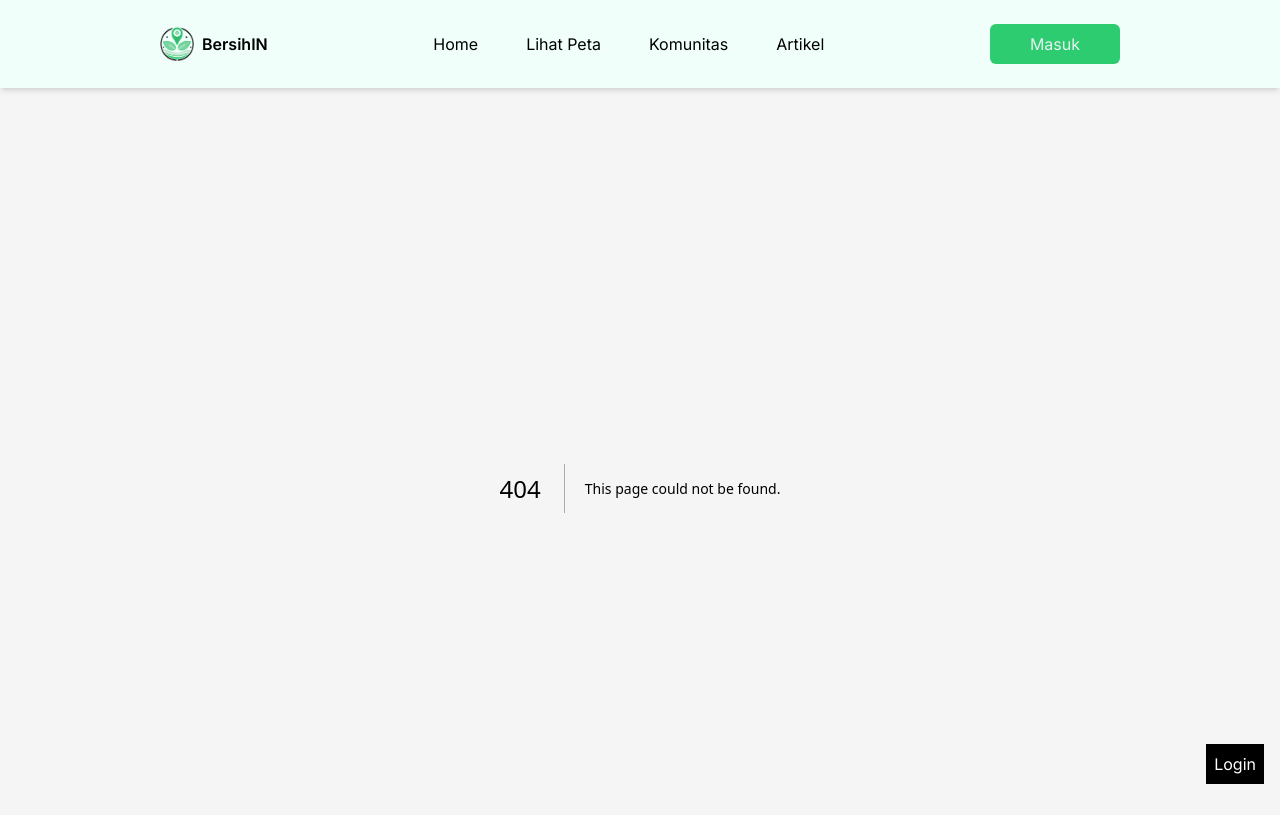
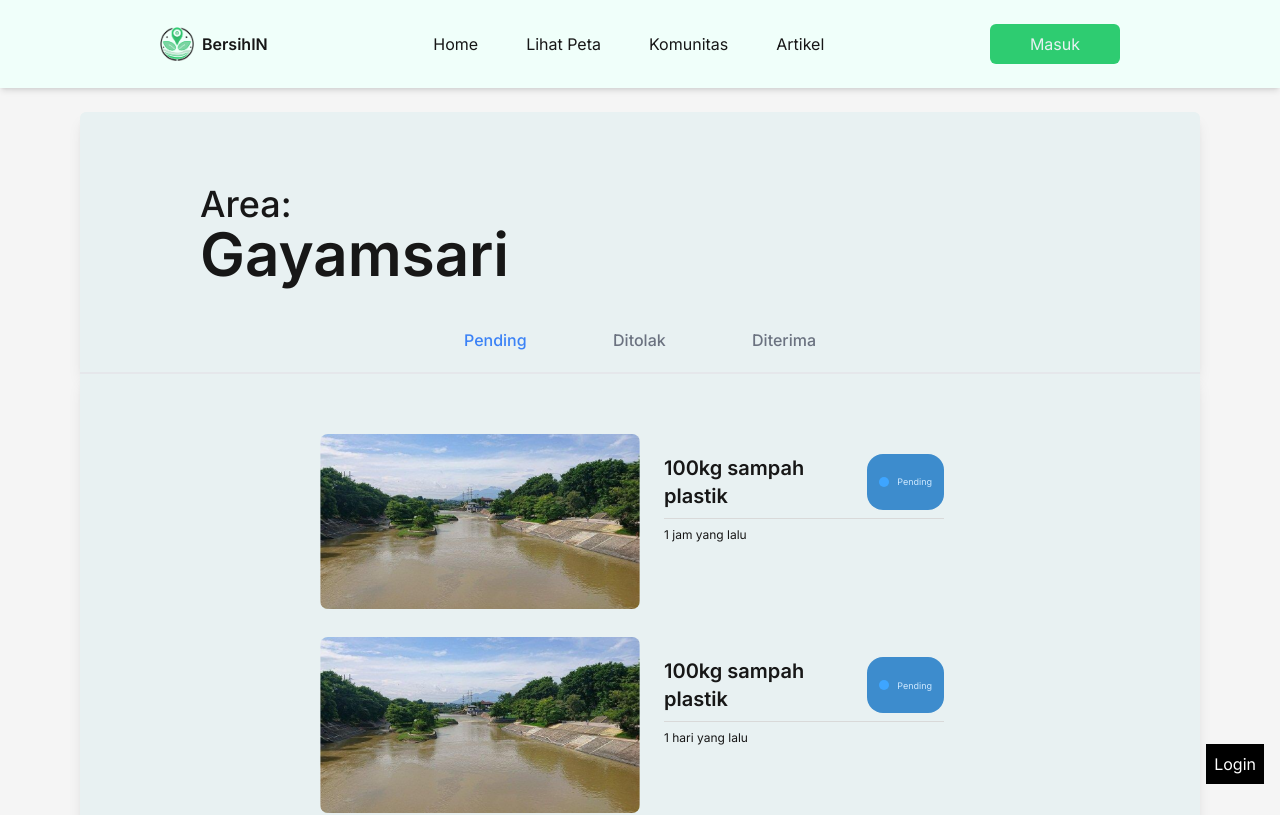
Before and after one commit to MDAlviano/BersihIN, a Next.js app: page /dashboard/moderator/laporan in a window 1280 px wide. Before the commit this address had no page. Shown: the top 815 px of the page. Built offline with nearby package versions, Linux system fonts and the light colour scheme.

Commit message:
change image from geist-icons into react-icons

```diff
--- a/package.json
+++ b/package.json
@@ -16,8 +16,8 @@
     "next-auth": "^5.0.0-beta.25",
     "react": "^19.0.0",
     "react-dom": "^19.0.0",
-    "zod": "^3.24.1",
-    "react-icons": "^5.4.0"
+    "react-icons": "^5.4.0",
+    "zod": "^3.24.1"
   },
   "devDependencies": {
     "@eslint/eslintrc": "^3",
--- a/src/app/article/detail/page.tsx
+++ b/src/app/article/detail/page.tsx
@@ -2,7 +2,7 @@
 
 import Image from "next/image";
 import exampleImg from "../../../../public/images/example-banjir-kanal.png";
-import { ThumbsUp, ThumbsDown, MessageCircle } from "@geist-ui/icons";
+import { LuThumbsUp, LuThumbsDown, LuMessageCircleMore,  } from "react-icons/lu";
 
 export default function Page() {
   const triggerBtn = () => {
@@ -24,7 +24,7 @@ export default function Page() {
       {/* article */}
       <div id="article-post" className="flex flex-col-reverse lg:grid lg:grid-cols-2 my-4">
         <div className="lg:hidden w-fit flex flex-row gap-1 px-3 py-1 bg-color1 hover:bg-green-500 rounded-xl text-white text-[10px] cursor-pointer">
-          <MessageCircle size={14} />
+          <LuMessageCircleMore size={14} />
           <h6 className="self-center">{totalComment}</h6>
         </div>
         <Image src={exampleImg} alt="leadership" className="my-3 lg:my-0 rounded-lg w-full h-fit lg:w-[570px] lg:h-[320px]" />
@@ -36,7 +36,7 @@ export default function Page() {
             platform komunitas seperti BersihIN. Mari kita lanjutkan perjuangan kita kedepannya!
           </p>
           <div className="hidden w-fit lg:flex flex-row gap-1 px-3 py-1 bg-color1 hover:bg-green-500 rounded-lg text-white text-[10px] cursor-pointer">
-            <MessageCircle size={14} />
+            <LuMessageCircleMore size={14} />
             <h6 className="self-center">{totalComment}</h6>
           </div>
         </div>
@@ -77,12 +77,12 @@ export default function Page() {
               </p>
               <div id="action" className="flex flex-row gap-4 my-2 lg:my-3 text-gray-500">
                 <div id="like" className="flex flex-row gap-1 text-xs lg:text-sm">
-                  <ThumbsUp size={18} className="cursor-pointer" />
+                  <LuThumbsUp size={18} className="cursor-pointer" />
                   <p id="totalLike" className="self-center">
                     {detail[3]}
                   </p>
                 </div>
-                <ThumbsDown size={18} className="cursor-pointer" />
+                <LuThumbsDown size={18} className="cursor-pointer" />
               </div>
             </div>
           </div>
--- a/src/app/community/new/page.tsx
+++ b/src/app/community/new/page.tsx
@@ -1,4 +1,4 @@
-import { PlusSquare } from "@geist-ui/icons";
+import { BsPlusSquare } from "react-icons/bs";
 
 export default function Page() {
     return(
@@ -14,7 +14,7 @@ export default function Page() {
                 <textarea id="input-description" name="description" rows={5} placeholder="Bagikan ceritamu disini..." className="py-3 px-7 rounded-lg border border-color1 bg-color5 focus:outline-none focus:border-2"></textarea>
                 <div className="flex flex-col gap-4 py-4 px-6 rounded-lg border border-color1">
                     <h5 className="text-[#8A8A8A]">Tambahkan kategori:</h5>
-                    <button id="btn-add-category" className="w-full bg-color1 py-3 text-white font-semibold rounded-xl"><PlusSquare className="mx-auto"/></button>
+                    <button id="btn-add-category" className="w-full bg-color1 py-3 text-white font-semibold rounded-xl"><BsPlusSquare className="mx-auto"/></button>
                 </div>
                 <button id="btn-submit" className="w-full bg-color1 py-3 text-white font-semibold rounded-xl my-4 lg:my-8">Upload</button>
             </div>
--- a/src/app/community/post/detail/page.tsx
+++ b/src/app/community/post/detail/page.tsx
@@ -2,7 +2,8 @@
 
 import Image from "next/image";
 import exampleImg from "../../../../../public/images/example-banjir-kanal.png";
-import { ThumbsUp, ThumbsDown, MessageCircle, Plus, ChevronDown, ChevronUp } from "@geist-ui/icons";
+import { LuThumbsUp, LuThumbsDown, LuMessageCircleMore,  } from "react-icons/lu";
+import { GoPlus, GoChevronDown } from "react-icons/go";
 import { useState } from "react";
 
 export default function Page() {
@@ -36,7 +37,7 @@ export default function Page() {
       {/* article */}
       <div id="article-post" className="flex flex-col-reverse lg:grid lg:grid-cols-2 my-4">
         <div className="lg:hidden w-fit flex flex-row gap-1 px-3 py-1 bg-color1 hover:bg-green-500 rounded-xl text-white text-[10px] cursor-pointer">
-          <MessageCircle size={14} />
+          <LuMessageCircleMore size={14} />
           <h6 className="self-center">{totalComment}</h6>
         </div>
         <Image src={exampleImg} alt="leadership" className="my-3 lg:my-0 rounded-lg w-full h-fit lg:w-[570px] lg:h-[320px]" />
@@ -55,7 +56,7 @@ export default function Page() {
               </div>
               <button onClick={triggerBtn} id="follow_button" className="flex flex-row self-center bg-color1 h-fit py-1 px-2 gap-2 rounded-lg cursor-pointer hover:bg-green-500 text-white text-sm font-medium">
                 Ikuti
-                <Plus size={16} color="#fff" className="self-center" />
+                <GoPlus size={16} color="#fff" className="self-center" />
               </button>
             </div>
           </div>
@@ -75,7 +76,7 @@ export default function Page() {
           </p>
           {/* action */}
           <div className="hidden w-fit lg:flex flex-row gap-1 px-3 py-1 bg-color1 hover:bg-green-500 rounded-lg text-white text-[10px] cursor-pointer">
-            <MessageCircle size={14} />
+            <LuMessageCircleMore size={14} />
             <h6 className="self-center">{totalComment}</h6>
           </div>
         </div>
@@ -116,16 +117,16 @@ export default function Page() {
               </p>
               <div id="action" className="flex flex-row gap-4 my-2 lg:my-3 text-gray-500">
                 <div id="like" className="flex flex-row gap-1 text-xs lg:text-sm">
-                  <ThumbsUp size={18} className="cursor-pointer" />
+                  <LuThumbsUp size={18} className="cursor-pointer" />
                   <p id="totalLike" className="self-center">
                     {detail[3]}
                   </p>
                 </div>
-                <ThumbsDown size={18} className="cursor-pointer" />
+                <LuThumbsDown size={18} className="cursor-pointer" />
                 <button onClick={triggerBtn} className="bg-none text-black text-xs lg:text-sm font-medium self-center">Balas</button>
               </div>
               <button onClick={toggleReply} id="show_reply_comment" className="flex flex-row bg-color6 gap-2 my-3 lg:my-2 py-[6px] px-4 rounded-3xl text-xs lg:text-sm font-semibold">
-                <ChevronDown size={18}/>1 balasan
+                <GoChevronDown size={18}/>1 balasan
               </button>
             </div>
           </div>
--- /dev/null
+++ b/src/app/dashboard/moderator/laporan/page.tsx
@@ -0,0 +1,132 @@
+"use client";
+
+import Link from "next/link";
+import { useState } from "react";
+import exampleImg from "../../../../../public/images/example-banjir-kanal.png";
+import Image from "next/image";
+
+function Pending() {
+  const laporanData = [
+    { id: 1, title: "100kg sampah plastik", time: "1 jam yang lalu", status: "Pending" },
+    { id: 2, title: "100kg sampah plastik", time: "1 hari yang lalu", status: "Pending" },
+    { id: 3, title: "100kg sampah plastik", time: "18 jam yang lalu", status: "Pending" },
+  ];
+
+  return (
+    <div>
+      {laporanData.map((laporan) => (
+        <Link key={laporan.id} href={`/laporan/${laporan.id}`}>
+          <div className="flex my-3 lg:my-7 lg:gap-2">
+            <Image src={exampleImg} alt="example image" className="size-1/2 rounded-lg" />
+            <div className="flex flex-col flex-1 my-5 mx-4">
+              <div className="flex flex-row justify-between">
+                <h5 className="lg:text-xl text-xs font-semibold">{laporan.title}</h5>
+                <div id="pending-icon" className="bg-[#3D8CCD] rounded-2xl w-fit hidden lg:flex flex-row gap-2 py-1 px-3 items-center">
+                  <span className="w-[10px] h-[10px] rounded-full bg-[#3EA5FF]"></span>
+                  <h6 className="text-[9px] text-[#CFE9FF]">{laporan.status}</h6>
+                </div>
+              </div>
+              <span className="my-2 h-[1px] bg-[#D9D9D9] w-full"></span>
+              <p className="lg:text-xs text-[8px]">{laporan.time}</p>
+            </div>
+          </div>
+        </Link>
+      ))}
+    </div>
+  );
+}
+
+function Rejected() {
+  const laporanData = [
+    { id: 1, title: "100kg sampah plastik", time: "1 jam yang lalu", status: "Ditolak" },
+    { id: 2, title: "100g sampah plastik", time: "10 jam yang lalu", status: "Ditolak" },
+    { id: 3, title: "5kg botol plastik", time: "1 hari yang lalu", status: "Ditolak" },
+  ];
+
+  return (
+    <div>
+      {laporanData.map((laporan) => (
+        <Link key={laporan.id} href={`/laporan/${laporan.id}`}>
+          <div className="flex my-3 lg:my-7 lg:gap-2">
+            <Image src={exampleImg} alt="example image" className="size-1/2 rounded-lg" />
+            <div className="flex flex-col flex-1 my-5 mx-4">
+              <div className="flex flex-row justify-between">
+                <h5 className="lg:text-xl text-xs font-semibold">{laporan.title}</h5>
+                <div id="pending-icon" className="bg-red-500 rounded-2xl w-fit hidden lg:flex flex-row gap-2 py-1 px-3 items-center">
+                  <span className="w-[10px] h-[10px] rounded-full bg-red-700"></span>
+                  <h6 className="text-[9px] text-red-100">{laporan.status}</h6>
+                </div>
+              </div>
+              <span className="my-2 h-[1px] bg-[#D9D9D9] w-full"></span>
+              <p className="lg:text-xs text-[8px]">{laporan.time}</p>
+            </div>
+          </div>
+        </Link>
+      ))}
+    </div>
+  );
+}
+
+function Confirmed() {
+  const laporanData = [
+    { id: 1, title: "100kg sampah plastik", time: "1 hari yang lalu", status: "Diterima" },
+    { id: 2, title: "50g botol plastik", time: "5 jam yang lalu", status: "Diterima" },
+    { id: 3, title: "1kg sampah plastik", time: "10 jam yang lalu", status: "Diterima" },
+  ];
+
+  return (
+    <div>
+      {laporanData.map((laporan) => (
+        <Link key={laporan.id} href={`/laporan/${laporan.id}`}>
+          <div className="flex my-3 lg:my-7 lg:gap-2">
+            <Image src={exampleImg} alt="example image" className="size-1/2 rounded-lg" />
+            <div className="flex flex-col flex-1 my-5 mx-4">
+              <div className="flex flex-row justify-between">
+                <h5 className="lg:text-xl text-xs font-semibold">{laporan.title}</h5>
+                <div id="pending-icon" className="bg-[#64DF98] rounded-2xl w-fit hidden lg:flex flex-row gap-2 py-1 px-3 items-center">
+                  <span className="w-[10px] h-[10px] rounded-full bg-color1"></span>
+                  <h6 className="text-[9px] text-color8">{laporan.status}</h6>
+                </div>
+              </div>
+              <span className="my-2 h-[1px] bg-[#D9D9D9] w-full"></span>
+              <p className="lg:text-xs text-[8px]">{laporan.time}</p>
+            </div>
+          </div>
+        </Link>
+      ))}
+    </div>
+  );
+}
+
+export default function Page() {
+  const [activeTab, setActiveTab] = useState("pending");
+
+  return (
+    <main className="lg:px-20 p-6">
+      <div className="flex flex-col lg:px-24 lg:pt-12 px-6 pt-6 rounded-t-md bg-color5 shadow-lg border-b-2">
+        <div id="info-wilayah" className="m-4 lg:m-6">
+          <h4 className="text-2xl lg:text-4xl font-medium">Area:</h4>
+          <h1 className="text-4xl lg:text-6xl font-semibold">Gayamsari</h1>
+        </div>
+
+        <div className="flex my-5 lg:px-72 px-10 gap-2 lg:text-base text-xs font-medium justify-around lg:justify-between">
+          <p className={`cursor-pointer ${activeTab === "pending" ? "text-blue-500" : "text-gray-500"}`} onClick={() => setActiveTab("pending")}>
+            Pending
+          </p>
+          <p className={`cursor-pointer ${activeTab === "rejected" ? "text-blue-500" : "text-gray-500"}`} onClick={() => setActiveTab("rejected")}>
+            Ditolak
+          </p>
+          <p className={`cursor-pointer ${activeTab === "confirmed" ? "text-blue-500" : "text-gray-500"}`} onClick={() => setActiveTab("confirmed")}>
+            Diterima
+          </p>
+        </div>
+      </div>
+
+      <div className="flex flex-col lg:px-60 lg:pb-6 px-6 lg:pt-8 pt-4 rounded-b-md bg-color5 shadow-lg">
+        {activeTab === "pending" && <Pending />}
+        {activeTab === "rejected" && <Rejected />}
+        {activeTab === "confirmed" && <Confirmed />}
+      </div>
+    </main>
+  );
+}
--- a/src/app/page.tsx
+++ b/src/app/page.tsx
@@ -2,7 +2,6 @@
 
 import FaqItem from "@/components/FaqItem";
 import { useAuth } from "@/context/AuthContext";
-import { ArrowRight } from "@geist-ui/icons";
 import Link from "next/link";
 import { faqs } from "@/lib/dummyData";
 import Image from "next/image";
@@ -61,7 +60,7 @@ export default function Home() {
         />
         <Link href="/map">
           <button className="flex  items-center gap-2 w-auto py-3 px-5 bg-color1 rounded-md text-sm text-color7">
-            Cek di sini <ArrowRight size={20}/>
+            {/* Cek di sini <ArrowRight size={20}/> */}
           </button>
         </Link>
       </section>
--- a/src/app/user/page.tsx
+++ b/src/app/user/page.tsx
@@ -2,7 +2,7 @@
 
 import Link from "next/link";
 import { useState } from "react";
-import { MoreHorizontal } from "@geist-ui/icons";
+import { IoIosMore } from "react-icons/io";
 import exampleImg from "../../../public/images/example-banjir-kanal.png";
 import Image from "next/image";
 
@@ -99,7 +99,7 @@ export default function Page() {
               Ikuti
             </button>
             <button id="more-btn" className="w-fit p-[6px] lg:p-2 bg-color1 hover:opacity-80 transition duration-100 rounded-xl">
-              <MoreHorizontal color="#fff" />
+              <IoIosMore color="#fff" />
             </button>
           </div>
         </div>
```
Also changed, not shown: 1 other file (tests, documents, lock files or other folders).
